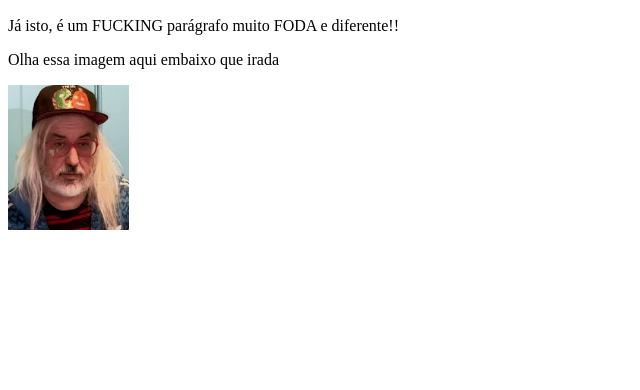
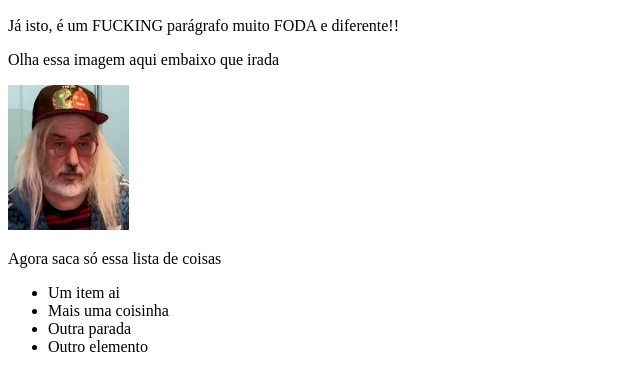
Before and after one commit to vicEduDev/HTMLeCSSestudos, a plain HTML site: page index.html in a window 1280 px wide. Shown: the part 110-500 px from the top of the page, without its empty margins (0-640 px from the left). Drawn offline with Linux system fonts and the light colour scheme.

Commit message:
Segundo commit adicionei uma lista de itens maneiros

```diff
--- a/index.html
+++ b/index.html
@@ -1,6 +1,7 @@
 <!DOCTYPE html>
 <html>
     <head>
+        <meta charset="UTF-8">
         <title>Titulo</title>
     </head>
 
@@ -10,5 +11,12 @@
         <p>Já isto, é um FUCKING parágrafo muito FODA e diferente!!</p>
         <p>Olha essa imagem aqui embaixo que irada</p>
         <img src="blade-runner-2049.png" alt="imagem muito foda">
+        <p>Agora saca só essa lista de coisas</p>
+        <ul>
+            <li>Um item ai</li>
+            <li>Mais uma coisinha</li>
+            <li>Outra parada</li>
+            <li>Outro elemento</li>
+        </ul>
     </body>
 </html>
```
